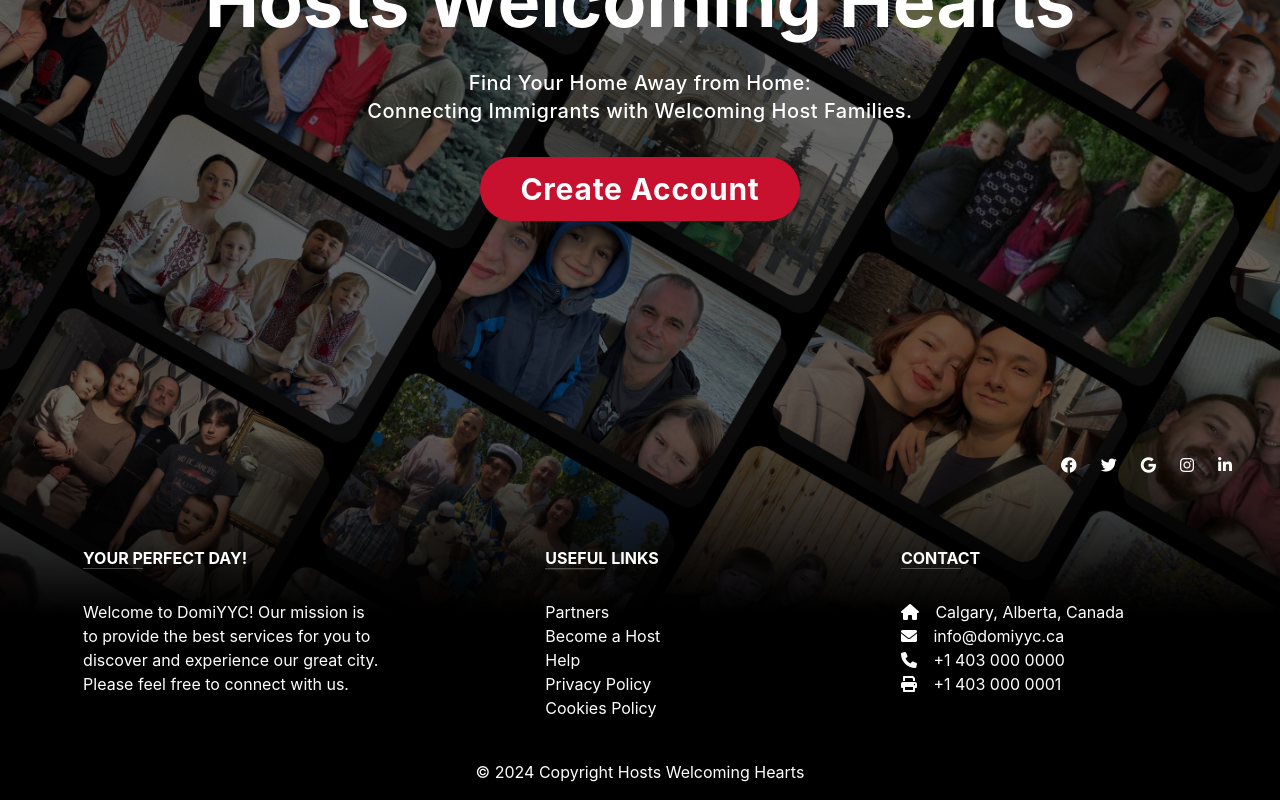
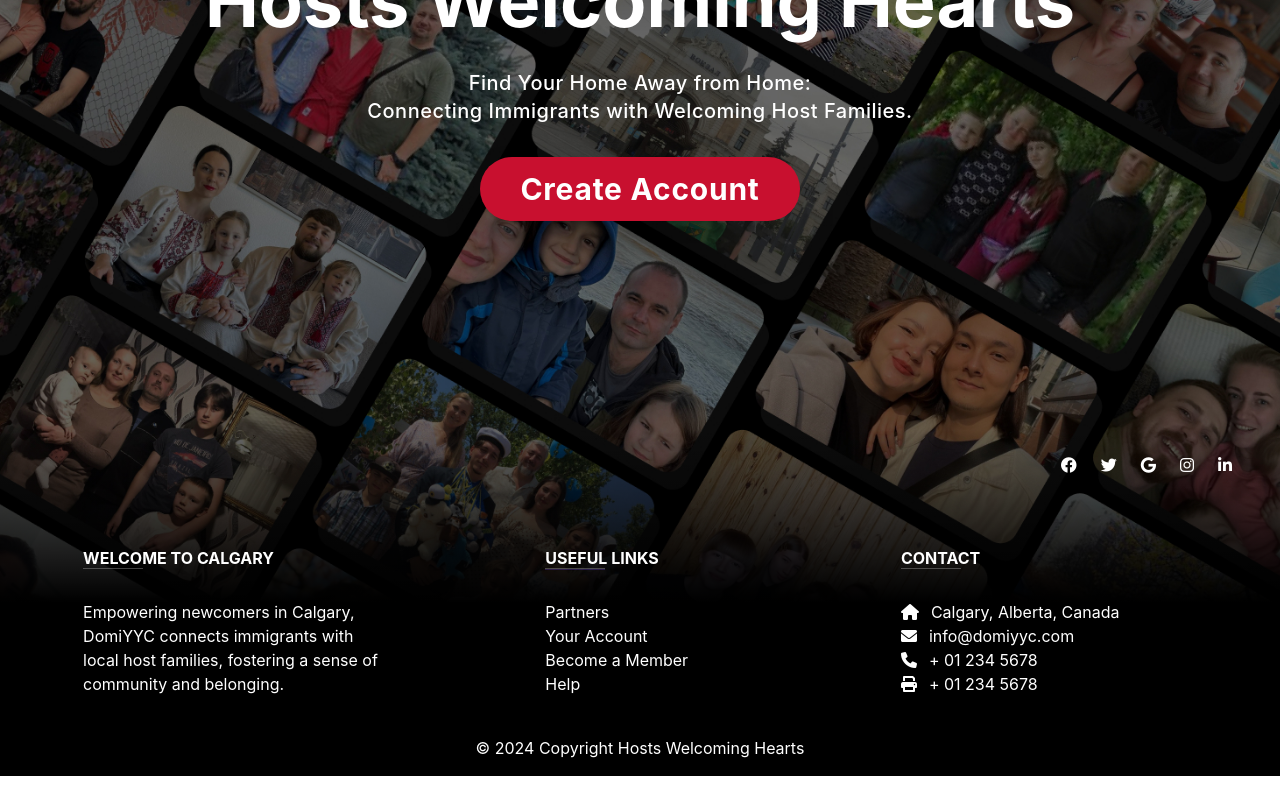
Before and after one commit to ktgster/yychacks_2024, a React (Create React App) app in the folder my-app/: page / in a window 1280 px wide. Shown: the part 275-1075 px from the top of the page. After the commit the page ends 1051 px from the top, so only its background shows below. Built offline with nearby package versions, Linux system fonts and the light colour scheme.

Commit message:
i18n, translation files

```diff
--- a/my-app/package.json
+++ b/my-app/package.json
@@ -6,8 +6,10 @@
     "@testing-library/jest-dom": "^5.17.0",
     "@testing-library/react": "^13.4.0",
     "@testing-library/user-event": "^13.5.0",
+    "i18next": "^23.8.2",
     "react": "^18.2.0",
     "react-dom": "^18.2.0",
+    "react-i18next": "^14.0.1",
     "react-router-dom": "^6.22.0",
     "react-scripts": "5.0.1",
     "web-vitals": "^2.1.4"
--- a/my-app/src/App.js
+++ b/my-app/src/App.js
@@ -1,5 +1,6 @@
 import { BrowserRouter as Router, Routes, Route } from "react-router-dom";
 import LandingPage from "./pages/LandingPage";
+import './i18n';
 
 function App() {
   return (
--- a/my-app/src/components/Footer.js
+++ b/my-app/src/components/Footer.js
@@ -1,6 +1,8 @@
 import React from "react";
+import { useTranslation } from 'react-i18next';
 
 function Footer() {
+  const { t} = useTranslation();
   return (
     <div>
       <footer className="text-center text-lg-start text-white bg-gradient-to-t from-black via-black to-transparent mt-20">
@@ -28,7 +30,9 @@ function Footer() {
           <div className="container text-center text-md-start mt-5">
             <div className="row mt-3">
               <div className="col-md-3 col-lg-4 col-xl-3 mx-auto mb-4">
-                <h6 className="text-uppercase fw-bold">Your Perfect Day!</h6>
+                <h6 className="text-uppercase fw-bold">
+                  {t('footer.welcome')}
+                </h6>
                 <hr
                   className="mb-4 mt-0 d-inline-block mx-auto"
                   style={{
@@ -38,35 +42,14 @@ function Footer() {
                   }}
                 />
                 <p>
-                  Welcome to DomiYYC! Our mission is to provide the best
-                  services for you to discover and experience our great city.
-                  Please feel free to connect with us.
+                  {t('footer.welcome_text')}
                 </p>
               </div>
+              <div className="col-md-3 col-lg-2 col-xl-2 mx-auto mb-4">
 
-              {/* <div className="col-md-2 col-lg-2 col-xl-2 mx-auto mb-4">
-
-                <h6 className="text-uppercase fw-bold">Products</h6>
-                <hr
-                    className="mb-4 mt-0 d-inline-block mx-auto"
-                    style={{width: "60px", backgroundColor: "#7c4dff", height: "2px"}}
-                    />
-                <p>
-                  <a href="#!" className="text-white">MDBootstrap</a>
-                </p>
-                <p>
-                  <a href="#!" className="text-white">MDWordPress</a>
-                </p>
-                <p>
-                  <a href="#!" className="text-white">BrandFlow</a>
-                </p>
-                <p>
-                  <a href="#!" className="text-white">Bootstrap Angular</a>
-                </p>
-              </div> */}
-
-              <div className="col-md-3 col-lg-2 col-xl-2 mx-auto mb-4">
-                <h6 className="text-uppercase fw-bold">Useful links</h6>
+                <h6 className="text-uppercase fw-bold">
+                  {t('footer.useful')}
+                </h6>
                 <hr
                   className="mb-4 mt-0 d-inline-block mx-auto"
                   style={{
@@ -81,56 +64,32 @@ function Footer() {
                   </a>
                 </p>
                 <p>
-                  <a href="#!" className="text-white">
-                    Become a Host
-                  </a>
+                  <a href="#!" className="text-white">{t('footer.links.account')}</a>
                 </p>
                 <p>
-                  <a href="#!" className="text-white">
-                    Help
-                  </a>
+                  <a href="#!" className="text-white">{t('footer.links.member')}</a>
                 </p>
                 <p>
-                  <a href="#!" className="text-white">
-                    Privacy Policy
-                  </a>
-                </p>
-                <p>
-                  <a href="#!" className="text-white">
-                    Cookies Policy
-                  </a>
+                  <a href="#!" className="text-white">{t('footer.links.help')}</a>
                 </p>
               </div>
-
               <div className="col-md-4 col-lg-3 col-xl-3 mx-auto mb-md-0 mb-4">
-                <h6 className="text-uppercase fw-bold">Contact</h6>
+                <h6 className="text-uppercase fw-bold">{t('footer.contact.title')}</h6>
                 <hr
                     className="mb-4 mt-0 d-inline-block mx-auto"
-                  style={{
-                    width: "60px",
-                    backgroundColor: "transparent",
-                    height: "2px",
-                  }}
+                    style={{width: "60px", backgroundColor: "transparent", height: "2px"}}
                     />
-                <p>
-                  <i className="fas fa-home mr-3"></i> Calgary, Alberta, Canada
-                </p>
-                <p>
-                  <i className="fas fa-envelope mr-3"></i> info@domiyyc.ca
-                </p>
-                <p>
-                  <i className="fas fa-phone mr-3"></i> +1 403 000 0000
-                </p>
-                <p>
-                  <i className="fas fa-print mr-3"></i> +1 403 000 0001
-                </p>
+                <p><i className="fas fa-home mr-3"></i>{t('footer.contact.city')}</p>
+                <p><i className="fas fa-envelope mr-3"></i>{t('footer.contact.email')}</p>
+                <p><i className="fas fa-phone mr-3"></i>{t('footer.contact.phone')}</p>
+                <p><i className="fas fa-print mr-3"></i>{t('footer.contact.fax')}</p>
               </div>
             </div>
           </div>
         </section>
       <div
            className="text-center p-3"
-          style={{ backgroundColor: "rgba(0, 0, 0, 0.2)" }}
+           style={{backgroundColor: "rgba(0, 0, 0, 0.2)"}}
            >
             © 2024 Copyright Hosts Welcoming Hearts
       </div>
--- a/my-app/src/components/Navbar.js
+++ b/my-app/src/components/Navbar.js
@@ -2,11 +2,13 @@
 import React, { useEffect, useState } from "react";
 
 import { Link } from "react-router-dom";
+import { useTranslation } from 'react-i18next';
 const NavBar = () => {
   const [nav, setNav] = useState(false);
 
   const [prevScrollPos, setPrevScrollPos] = useState(0);
   const [visible, setVisible] = useState(true);
+  const { t} = useTranslation();
 
   useEffect(() => {
     const handleScroll = () => {
@@ -24,14 +26,14 @@ const NavBar = () => {
   const items = [
     {
       id: 1,
-      name: "How it works",
+      name: "navbar.items.works",
       path: "/",
       logo: null,
       style: "",
     },
     {
       id: 2,
-      name: "Support",
+      name: "navbar.items.support",
       path: "/",
       logo: null,
       style: "",
@@ -45,7 +47,7 @@ const NavBar = () => {
     },
     {
       id: 3,
-      name: "Become a host",
+      name: "navbar.items.host",
       path: "/",
       logo: null,
       style: "",
@@ -55,7 +57,7 @@ const NavBar = () => {
   const quote = [
     {
       id: 1,
-      name: "Log In",
+      name: "navbar.quote.login",
       path: "/quote",
       logo: null,
       style:
@@ -90,7 +92,7 @@ const NavBar = () => {
               href={item.path}
               className={"hover:text-[#c8102f] md:text-xl" + item.style}
             >
-              {item.name}
+              {t(item.name)}
             </Link>
           </li>
         ))}
@@ -107,7 +109,6 @@ const NavBar = () => {
           className="hidden md:flex lg:font-bold justify-center text-center items-center lg:text-lg bg-white text-black rounded-[100px] px-5 py-2 mr-4 hover:scale-105"
           style={{ transition: "0.35s ease-in-out" }}
         >
-          Log In
         </button>
       </a>
 
@@ -190,7 +191,7 @@ const NavBar = () => {
                 href={item.path}
                 className={item.style + " ml-4"}
               >
-                {item.name}
+                {item.name}**
               </Link>
             </li>
           ))}
--- /dev/null
+++ b/my-app/src/locales/translation-en.json
@@ -0,0 +1,36 @@
+{
+  "landing": {
+    "title": "Hosts Welcoming Hearts",
+    "subtitle_find": "Find Your Home Away from Home:",
+    "subtitle_connect": "Connecting Immigrants with Welcoming Host Families.",
+    "button": "Create Account"
+  },
+  "navbar": {
+    "items": {
+      "works": "How it works",
+      "support": "Support",
+      "host": "Become a host"
+    },
+    "quote": {
+      "login": "Log in"
+    },
+    "button": "Log In"
+  },
+  "footer": {
+    "welcome": "WELCOME TO CALGARY",
+    "welcome_text": "Empowering newcomers in Calgary, DomiYYC connects immigrants with local host families, fostering a sense of community and belonging.",
+    "useful": "Useful links",
+    "links": {
+      "account": "Your Account",
+      "member": "Become a Member",
+      "help": "Help"
+    },
+    "contact": {
+      "title": "Contact",
+      "city": "Calgary, Alberta, Canada",
+      "email": "info@domiyyc.com",
+      "phone": "+ 01 234 5678",
+      "fax": "+ 01 234 5678"
+    }
+  }
+}
--- /dev/null
+++ b/my-app/src/locales/translation-es.json
@@ -0,0 +1,36 @@
+{
+  "landing": {
+    "title": "Anfitriones que Dan la Bienvenida",
+    "subtitle_find": "Encuentra Tu Hogar Lejos de Casa:",
+    "subtitle_connect": "Conectando Inmigrantes con Familias Anfitrionas Acogedoras.",
+    "button": "Crear Cuenta"
+  },
+  "navbar": {
+    "items": {
+      "works": "Cómo Funciona",
+      "support": "Soporte",
+      "host": "Conviértete en Anfitrión"
+    },
+    "quote": {
+      "login": "Iniciar Sesión"
+    },
+    "button": "Iniciar Sesión"
+  },
+  "footer": {
+    "welcome": "BIENVENIDO A CALGARY",
+    "welcome_text": "Empoderando a los recién llegados en Calgary, DomiYYC conecta a los inmigrantes con familias anfitrionas locales, fomentando un sentido de comunidad y pertenencia.",
+    "useful": "Enlaces Útiles",
+    "links": {
+      "account": "Tu Cuenta",
+      "member": "Conviértete en Miembro",
+      "help": "Ayuda"
+    },
+    "contact": {
+      "title": "Contacto",
+      "city": "Calgary, Alberta, Canadá",
+      "email": "info@domiyyc.com",
+      "phone": "+ 01 234 5678",
+      "fax": "+ 01 234 5678"
+    }
+  }
+}
--- /dev/null
+++ b/my-app/src/locales/translation-fr.json
@@ -0,0 +1,36 @@
+{
+  "landing": {
+    "title": "Hôtes Accueillant des Cœurs",
+    "subtitle_find": "Trouvez Votre Chez-Vous loin de Chez Vous :",
+    "subtitle_connect": "Mettre en Relation les Immigrants avec des Familles d'Accueil Accueillantes.",
+    "button": "Créer un Compte"
+  },
+  "navbar": {
+    "items": {
+      "works": "Comment ça marche",
+      "support": "Soutien",
+      "host": "Devenir un hôte"
+    },
+    "quote": {
+      "login": "Se connecter"
+    },
+    "button": "Se Connecter"
+  },
+  "footer": {
+    "welcome": "BIENVENUE À CALGARY",
+    "welcome_text": "Donnant du pouvoir aux nouveaux arrivants à Calgary, DomiYYC connecte les immigrants avec des familles d'accueil locales, favorisant un sentiment de communauté et d'appartenance.",
+    "useful": "Liens Utiles",
+    "links": {
+      "account": "Votre Compte",
+      "member": "Devenir Membre",
+      "help": "Aide"
+    },
+    "contact": {
+      "title": "Contact",
+      "city": "Calgary, Alberta, Canada",
+      "email": "info@domiyyc.com",
+      "phone": "+ 01 234 5678",
+      "fax": "+ 01 234 5678"
+    }
+  }
+}
--- /dev/null
+++ b/my-app/src/locales/translation-pa.json
@@ -0,0 +1,36 @@
+{
+  "landing": {
+    "title": "ਮੇਜ਼ਬਾਨ ਤੁਹਾਡਾ ਸੁਆਗਤ ਕਰ ਰਹੇ ਹਨ",
+    "subtitle_find": "ਘਰ ਤੋਂ ਦੂਰ ਤੁਹਾਡਾ ਘਰ:",
+    "subtitle_connect": "ਪ੍ਰਵਾਸੀਆਂ ਨੂੰ ਸੁਆਗਤ ਕਰਨ ਵਾਲੇ ਮੇਜ਼ਬਾਨ ਪਰਿਵਾਰਾਂ ਨਾਲ ਜੋੜਨਾ.",
+    "button": "ਖਾਤਾ ਬਣਾਉ"
+  },
+  "navbar": {
+    "items": {
+      "works": "ਇਹ ਕਿਵੇਂ ਚਲਦਾ",
+      "support": "ਸਪੋਰਟ",
+      "host": "ਮੇਜ਼ਬਾਨ ਬਣੋ"
+    },
+    "quote": {
+      "login": "ਲਾਗਿਨ"
+    },
+    "button": "ਲਾਗਿਨ"
+  },
+  "footer": {
+    "welcome": "ਕੈਲਗਰੀ ਵਿੱਚ ਤੁਹਾਡਾ ਸੁਆਗਤ ਹੈ",
+    "welcome_text": "ਕੈਲਗਰੀ ਵਿੱਚ ਨਵੇਂ ਆਏ ਲੋਕਾਂ ਨੂੰ ਸ਼ਕਤੀ ਪ੍ਰਦਾਨ ਕਰਦੇ ਹੋਏ, DomiYYC ਪ੍ਰਵਾਸੀਆਂ ਨੂੰ ਸਥਾਨਕ ਮੇਜ਼ਬਾਨ ਪਰਿਵਾਰਾਂ ਨਾਲ ਜੋੜਦਾ ਹੈ, ਭਾਈਚਾਰੇ ਦੀ ਭਾਵਨਾ ਨੂੰ ਉਤਸ਼ਾਹਿਤ ਕਰਦਾ ਹੈ।.",
+    "useful": "ਉਪਯੋਗੀ ਲਿੰਕ",
+    "links": {
+      "account": "ਤੁਹਾਡਾ ਸਾਥੀ",
+      "member": "ਹੋਸਟ ਬਣੋ",
+      "help": "ਮਦਦ"
+    },
+    "contact": {
+      "title": "ਸੰਪਰਕ ਕਰੋ",
+      "city": "ਕੈਲਗਰੀ, ਅਲਬਰਟਾ, ਕੈਨੇਡਾ",
+      "email": "info@domiyyc.com",
+      "phone": "+ 01 234 5678",
+      "fax": "+ 01 234 5678"
+    }
+  }
+}
--- /dev/null
+++ b/my-app/src/locales/translation-uk.json
@@ -0,0 +1,36 @@
+{
+  "landing": {
+    "title": "Канадські Господарі: Сердечний Прийом",
+    "subtitle_find": "Знайди свій дім подалеку від дому:",
+    "subtitle_connect": "Приєднуйте іммігрантів до гостинних сімей.",
+    "button": "Створити обліковий запис"
+  },
+  "navbar": {
+    "items": {
+      "works": "Як це працює",
+      "support": "Підтримка",
+      "host": "Стати господарем"
+    },
+    "quote": {
+      "login": "Зареєструватися"
+    },
+    "button": "Зареєструватися"
+  },
+  "footer": {
+    "welcome": "ЛАСКАВО ПРОСИМО ДО КАЛГАРІ",
+    "welcome_text": "Розширюючи можливості новачків у Калгарі, DomiYYC з’єднує іммігрантів із місцевими приймаючими родинами, сприяючи почуттю спільності та приналежності.",
+    "useful": "Корисні посилання",
+    "links": {
+      "account": "Ваш обліковий запис",
+      "member": "Стати членом",
+      "help": "Допомога"
+    },
+    "contact": {
+      "title": "Контакт",
+      "city": "Калгарі, Альберта, Канада",
+      "email": "info@domiyyc.com",
+      "phone": "+ 01 234 5678",
+      "fax": "+ 01 234 5678"
+    }
+  }
+}
```
Also changed, not shown: my-app/src/components/Hero.js (+9 -5 lines), my-app/src/i18n.js (added, +30 -0 lines), 1 other file (tests, documents, lock files or other folders). Lines whose indentation alone changed are shown as unchanged.
